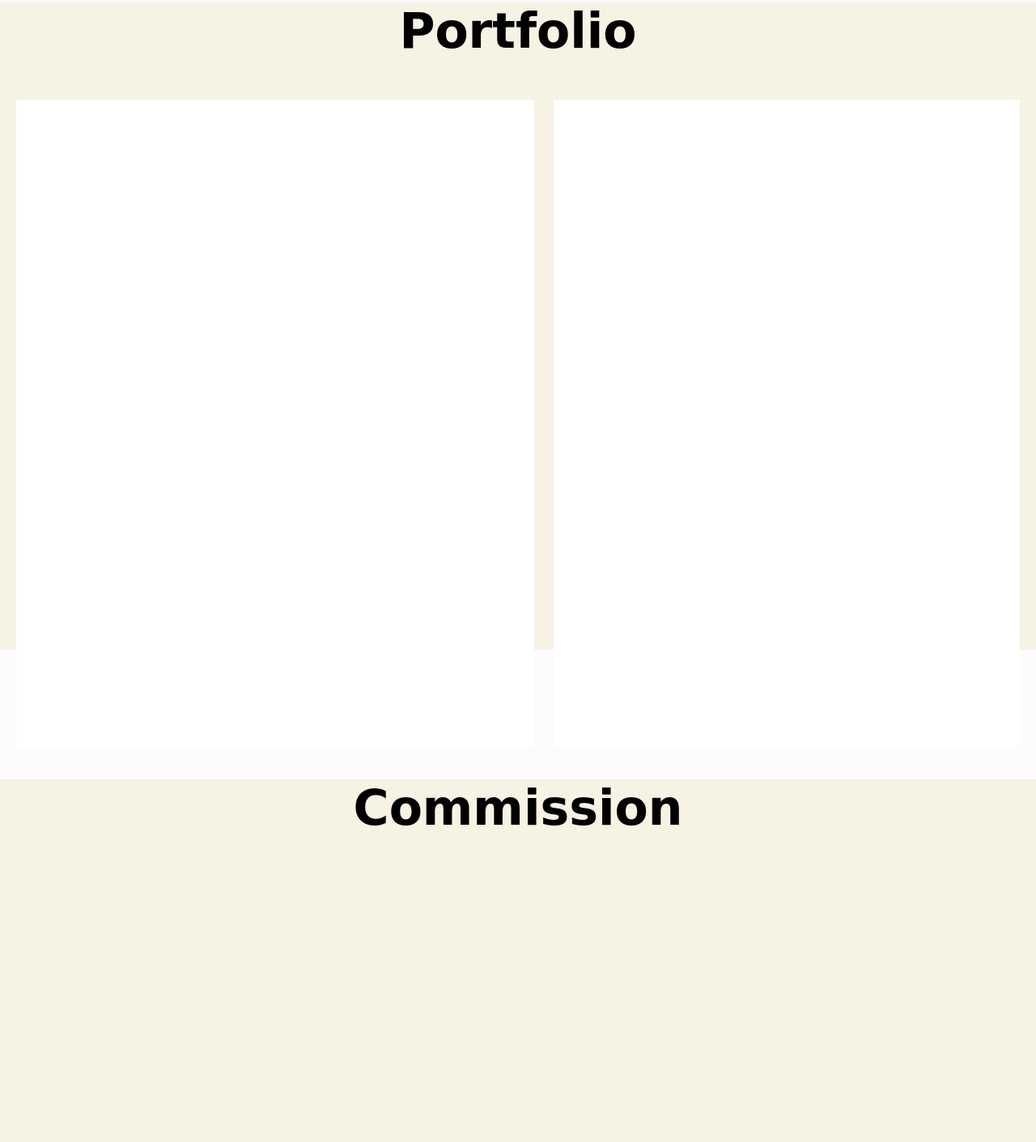
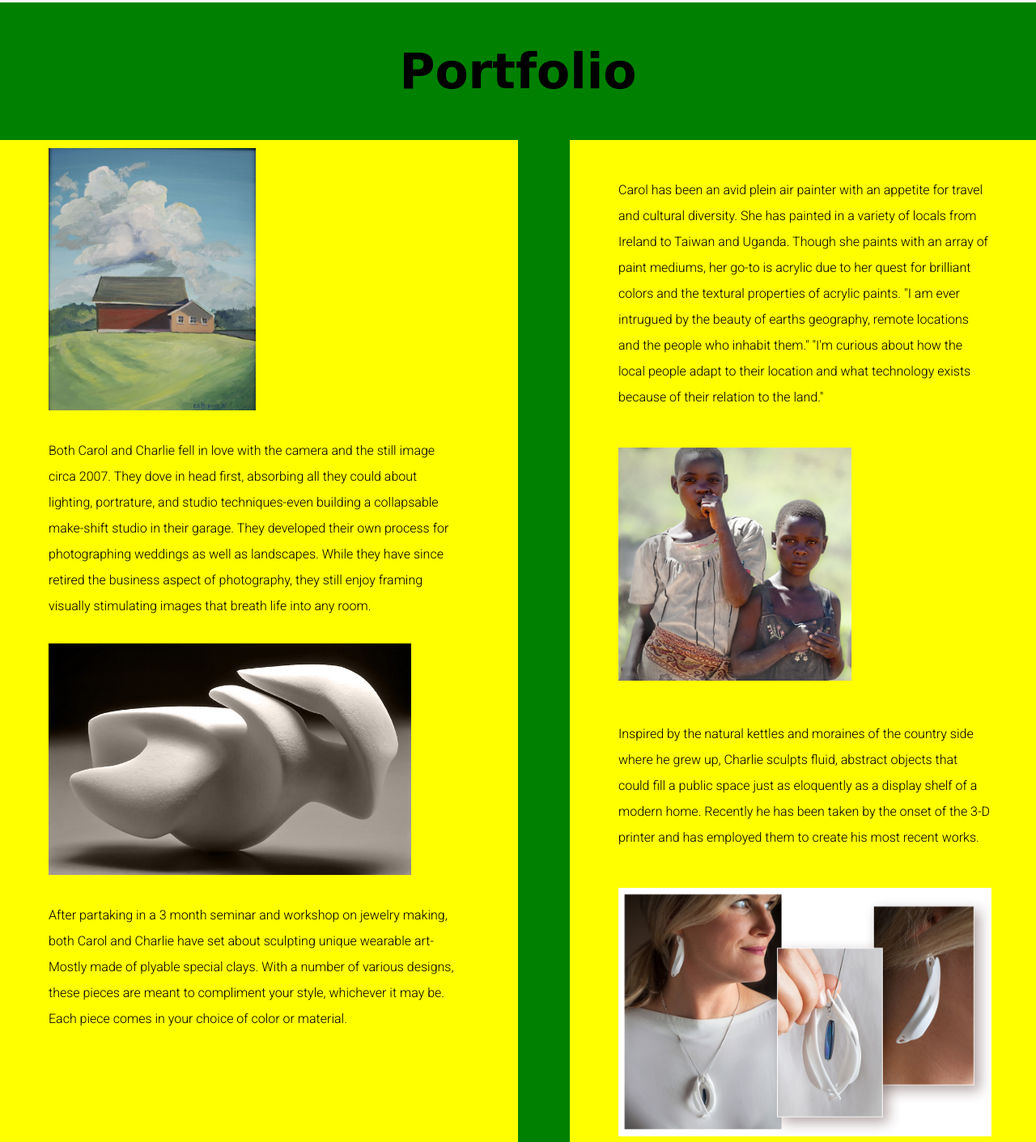
Before and after one commit to jongran78/creators-at-heart-website, a plain HTML site: page index.html in a window 1280 px wide. Shown: the part 1597-3008 px from the top of the page at 81% size. Drawn offline with Linux system fonts and the light colour scheme; a web font is replaced by a local one.

Commit message:
Added portfolio images

```diff
--- a/css/styles.css
+++ b/css/styles.css
@@ -6,9 +6,11 @@ body {
 }
 .wrapper {
   width:100%;
+  height: 100%;
+  margin: 0px;
 
-  margin: 0px;
 }
+
 header {
     display: none;
 }
@@ -67,6 +69,8 @@ header {
     background-color: #FEFBFD;
     display: block;
     float: left;
+    clear: both;
+
 }
 
 #about h1 {
@@ -75,17 +79,18 @@ header {
     font-size: 60px;
     text-transform: capitalize;
     text-align: center;
-
-
 }
 
 #about p {
     font-family: 'Roboto', sans-serif;
     font-size: 16px;
     text-align: left;
-    width: 50%;
-    margin: 20px;
+    width: 90%;
+    margin: 10px 40px 10px 40px;
+    padding: 20px;
     clear: both;
+    line-height: 2em;
+
 }
 
 #about p span {
@@ -115,7 +120,6 @@ header {
     height: 165px;
     display: inline-block;
 
-
 }
 
 .charlie-img img {
@@ -126,13 +130,12 @@ header {
 
 #work {
     width: 100%;
-    height: 800px;
-    background-color: #F6F2E4;
+    height: 2000px;
+    background-color: green;
     display: block;
-    margin: auto;
-    margin-top: 600px;
-    float: none;
+    float: left;
     clear: both;
+    text-align: center;
 
 }
 
@@ -142,35 +145,136 @@ header {
     font-size: 60px;
     text-transform: capitalize;
     text-align: center;
-    margin-top: 80px;
+
 }
 
 .column-left {
-    margin-left: 20px;
+
     width: 50%;
-    height: 800px;
-    display: inline-block;
-    background-color: white;
+    height: 1700px;
+    display: block;
+    background-color: yellow;
     text-align: center;
-    float: none;
+    float: left;
+}
+
+.column-right {
+
+    width: 45%;
+    height: 1700px;
+    display: block;
+    background-color: yellow;
+    text-align: center;
+    float: right;
+}
+
+.portfolio-painting {
+    max-width: 40%;
+    max-height: 40%;
+    overflow: hidden;
+    margin: 10px;
+    display: block;
+    margin: 10px 10px 10px 60px;
+
+}
+.portfolio-painting img{
+    max-width: 100%;
+    max-height: 100%;
+    text-align: center;
 
 }
 
-.column-right {
-    margin-left: 20px;
-    width: 45%;
-    height: 800px;
-    display: inline-block;
-    background-color: white;
+.portfolio-painting-text {
+    font-family: 'Roboto', sans-serif;
+    font-size: 16px;
+    text-align: left;
+    width: 80%;
+    margin: 10px 0px 10px 40px;
+    padding: 20px;
+    clear: both;
+    line-height: 2em;
+}
+.portfolio-photography {
+    max-width: 50%;
+    max-height: 50%;
+    overflow: hidden;
+    margin: 10px;
+    display: block;
+    margin: 10px 10px 10px 60px;
+}
+
+.portfolio-photography img {
+    max-width: 100%;
+    max-height: 100%;
     text-align: center;
+}
+
+.portfolio-photography-text {
+    font-family: 'Roboto', sans-serif;
+    font-size: 16px;
+    text-align: left;
+    width: 80%;
+    margin: 10px 0px 10px 40px;
+    padding: 20px;
+    clear: both;
+    line-height: 2em;
+}
+.portfolio-sculpture {
+    max-width: 70%;
+    max-height: 70%;
+    overflow: hidden;
+    margin: 10px;
+    display: block;
+    margin: 10px 10px 10px 60px;
+}
+
+.portfolio-sculpture img {
+    max-width: 100%;
+    max-height: 100%;
+    text-align: center;
+}
+
+.portfolio-sculpture-text {
+    font-family: 'Roboto', sans-serif;
+    font-size: 16px;
+    text-align: left;
+    width: 80%;
+    margin: 10px 0px 10px 40px;
+    padding: 20px;
+    clear: both;
+    line-height: 2em;
+}
+
+.portfolio-jewelry {
+    max-width: 80%;
+    max-height: 80%;
+    overflow: hidden;
+    margin: 10px;
+    display: block;
+    margin: 10px 10px 10px 60px;
+}
+
+.portfolio-jewelry img {
+    max-width: 100%;
+    max-height: 100%;
+    text-align: center;
+}
+.portfolio-jewelry-text {
+    font-family: 'Roboto', sans-serif;
+    font-size: 16px;
+    text-align: left;
+    width: 80%;
+    margin: 10px 0px 10px 40px;
+    padding: 20px;
+    clear: both;
+    line-height: 2em;
 }
 #commission {
     width: 100%;
     height: 800px;
-    background-color: #F6F2E4;
+    background-color: red;
     display: block;
-    margin-top: 160px;
-
+    float: left;
 }
 
 #commission h1 {
@@ -181,3 +285,20 @@ header {
     text-align: center;
 
 }
+
+#contact {
+    width: 100%;
+    height: 800px;
+    background-color: #FEFBFD;
+    display: block;
+    float: left;
+
+}
+
+#contact h1 {
+    font-family: 'Petit Formal Script', cursive;
+    color: black;
+    font-size: 60px;
+    text-transform: capitalize;
+    text-align: center;
+}
--- a/index.html
+++ b/index.html
@@ -17,6 +17,7 @@
     <body>
         <div class="wrapper">
     <header></header>
+    <!--title and navigation-->
     <section>
         <div class="half-width" id="title">
             <h1>creator's at <span>heart</span></h1>
@@ -27,16 +28,21 @@
         </div>
         </div>
     </section>
+    <!-- about section-->
     <section>
         <div class="full-width" id="about">
             <article>
                 <h1>about</h1>
-                <p>Sculptor seeks model... that's how their relationship began,
-                with a personal ad. Years later, Carol and Charlie are
-                entering a new passage in life.<br><br>
+                <p>Carol has been an accomplished art teacher for over 30 years and since
+                    retiring has delved into pleinair painting as her primary interest. Charlie
+                    was a successfully talented graphic designer who has taken his design background and
+                    applied it directly to sculpture and jewelry. Both Carol and Charlie are likewise talented Photographers.
+                    They spent over 8 years developing a successful photography
+                    business yet, as all things change....Years later, Carol and Charlie are
+                    entering a new passage in life.<br><br>
                 <span>A time to create.</span><br><br>
-                Carol is the Painter, Charlie the Sculptor/Jeweler and both of us are Photographers. We'll do our best to keep this site current and fresh with our
-                most recent work. You can find our portrait and wedding work here.
+                    And to think it all started with a personal ad....Sculptor seeks model...<br>
+
                 </p>
                 <div class="carol-img">
                     <img src="img/headshot.jpg">
@@ -47,21 +53,77 @@
             </article>
         </div>
     </section>
+    <!-- portfolio / work section-->
     <section>
         <div class="full-width" id="work">
             <h1>portfolio</h1>
-        <div class="column-left"></div>
-        <div class="column-right"></div>
+        <div class="column-left">
+            <div class="portfolio-painting">
+                <img src="img/painging_cedarburg.jpg">
+            </div>
+            <div class="portfolio-photography-text">
+                Both Carol and Charlie fell in love with the camera and the still
+                image circa 2007. They dove in head first, absorbing all they could about
+                lighting, portrature, and studio techniques-even building a collapsable
+                make-shift studio in their garage. They developed their own process for
+                photographing weddings as well as landscapes. While they have since retired
+                the business aspect of photography, they still enjoy framing visually stimulating
+                images that breath life into any room.
+            </div>
+            <div class="portfolio-sculpture">
+                <img src="img/sculpture-chacmool-wind.jpg">
+            </div>
+            <div class="portfolio-jewelry-text">
+                After partaking in a 3 month seminar and workshop on jewelry making,
+                both Carol and Charlie have set about sculpting unique wearable art-
+                Mostly made of plyable special clays. With a number of various designs,
+                these pieces are meant to compliment your style, whichever it may be. Each
+                piece comes in your choice of color or material.
+            </div>
+        </div>
+        <div class="column-right">
+            <div class="portfolio-painting-text">
+                <p>Carol has been an avid plein air painter with an appetite
+                   for travel and cultural diversity. She has painted in a variety
+                   of locals from Ireland to Taiwan and Uganda. Though she paints
+                   with an array of paint mediums, her go-to is acrylic due to her
+                   quest for brilliant colors and the textural properties of acrylic paints.
+                   "I am ever intrugued by the beauty of earths geography, remote locations
+                   and the people who inhabit them." "I'm curious about how the local people
+                   adapt to their location and what technology exists because of their relation
+                   to the land."
+                </p>
+            </div>
+            <div class="portfolio-photography">
+                <img src="img/photograph-uganda.jpg">
+            </div>
+            <div class="portfolio-sculpture-text">
+                <p>Inspired by the natural kettles and moraines of the country side
+                   where he grew up, Charlie sculpts fluid, abstract objects that could
+                   fill a public space just as eloquently as a display shelf of a modern
+                   home. Recently he has been taken by the onset of the 3-D printer and has employed
+                   them to create his most recent works.
+                </p>
+            </div>
+            <div class="portfolio-jewelry">
+                <img src="img/jewelry-array-sweep.jpg">
+            </div>
+        </div>
         </div>
     </section>
+    <!-- request commission work section -->
     <section>
         <div class="full-width" id ="commission">
             <h1>commission</h1>
         </div>
     </section>
+    <!-- contact section -->
     <section>
-        <div class="contact"></div>
+        <div id="contact">
+            <h1>contact</h1>
+        </div>
     </section>
+    <!-- footer / social media links -->
     <footer>
         <div class="social-icons">
             <i class="fa fa-facebook-f" style="font-size:24px"></i>
```
